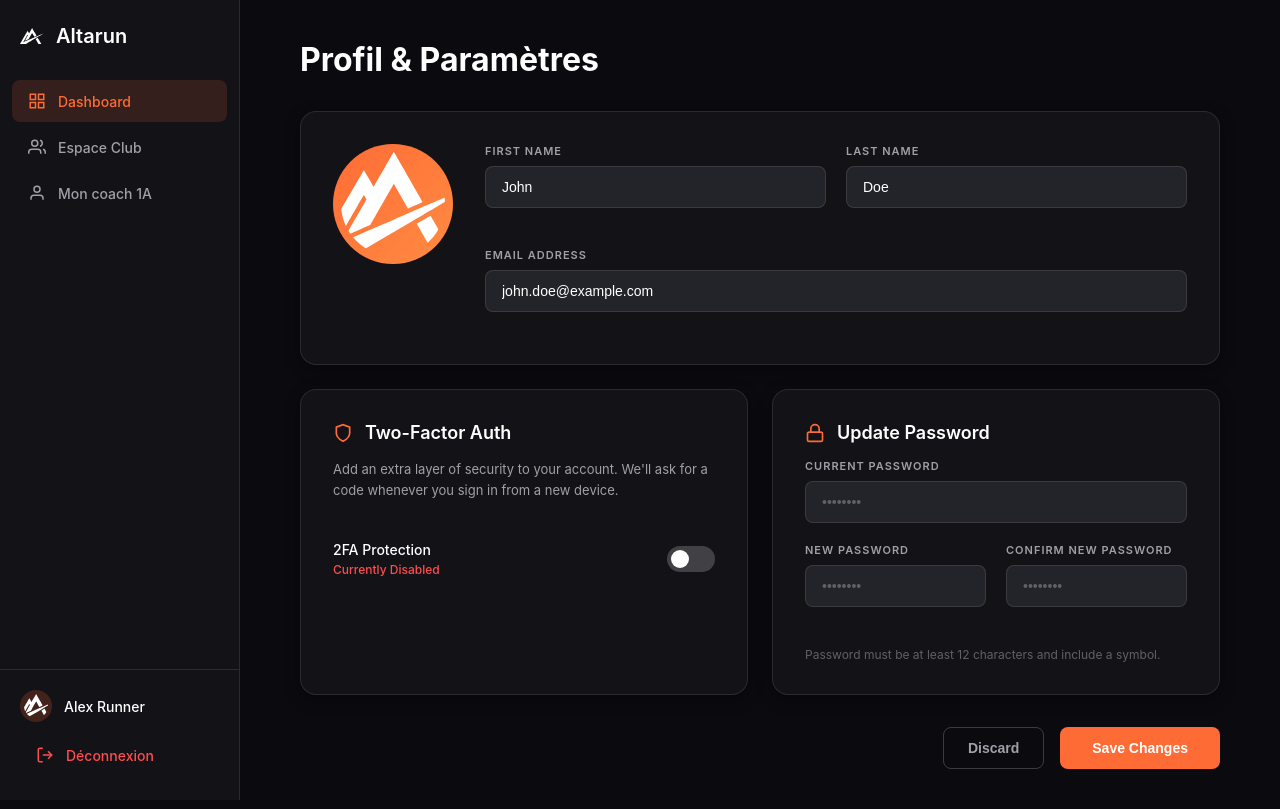
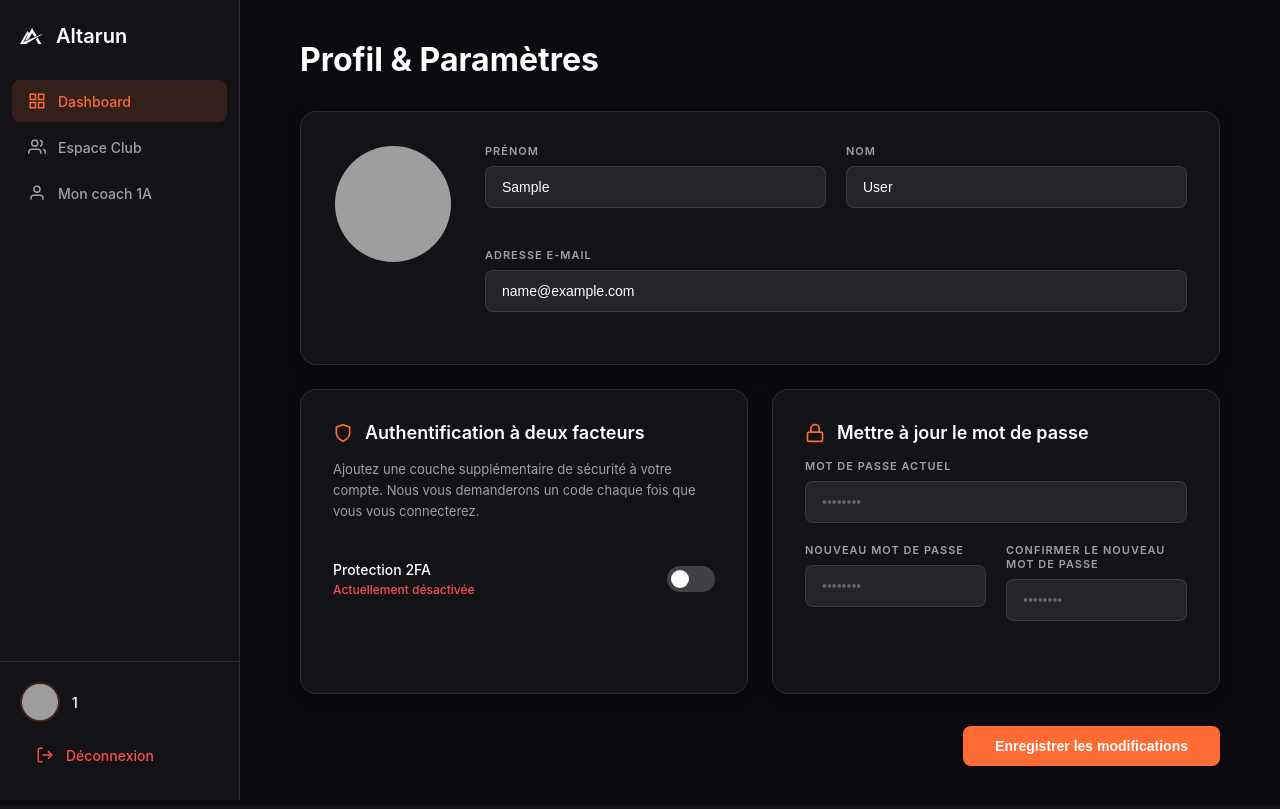
Before and after one commit to LeNonante/Altarun-app, a Flask app: page /settings in a window 1280 px wide. Run offline with Flask 3, Linux system fonts and the light colour scheme; a user stored in the database is signed in; a database or web service that is not in the repository returns one stand-in record (values such as "Sample title"); data that the repository does not hold is empty; some libraries are stand-ins or nearby versions; grey boxes are pictures that could not be loaded.

Commit message:
Chnagement settings (nom, prenom, mail) OK

```diff
--- a/api/database/models.py
+++ b/api/database/models.py
@@ -19,6 +19,8 @@ team_membership = db.Table('team_membership',
 class User(db.Model):
     id = db.Column(db.Integer, primary_key=True, autoincrement=True)
     username = db.Column(db.String(80), unique=True, nullable=False)
+    first_name = db.Column(db.String(80))
+    last_name = db.Column(db.String(80))
     password_hash = db.Column(db.String(200), nullable=False)
     is_2fa_enabled = db.Column(db.Boolean, default=False)
     two_fa_secret = db.Column(db.String(100))
@@ -26,6 +28,7 @@ class User(db.Model):
     strava_client_id = db.Column(db.String(100))
     strava_client_secret = db.Column(db.String(100))
     strava_refresh_token = db.Column(db.String(200))
+    email = db.Column(db.String(120), unique=True, nullable=False)
 
     # Relations d'administration
     managed_clubs = db.relationship('Club', backref='admin', lazy=True)
--- a/frontend/app.py
+++ b/frontend/app.py
@@ -1,4 +1,4 @@
-from flask import Flask, request, session, redirect, url_for, render_template
+from flask import Flask, request, session, redirect, url_for, render_template, Response
 import os
 from services.config import *
 from flask_login import LoginManager, UserMixin, login_user, login_required, logout_user, current_user
@@ -33,11 +33,28 @@ def load_user(user_id):
     return User(user_id)
 
 
-@app.route('/settings')
+@app.route('/settings', methods=['GET', 'POST'])
 @login_required
 def settings():
     context = {}
     context["version"] = app.config["APP_VERSION"]
+    infos = get_profile_info(current_user.id)
+    if infos:
+        context["first_name"] = infos.get("first_name", "")
+        context["last_name"] = infos.get("last_name", "")
+        context["email"] = infos.get("email", "")
+        context["username"] = infos.get("username", "")
+    if request.method == "POST":
+        if request.form.get("action") == "update_settings":
+            first_name = request.form.get("first_name")
+            last_name = request.form.get("last_name")
+            email = request.form.get("email")
+            if update_profile_info(current_user.id, first_name, last_name, email):
+                context["first_name"] = first_name
+                context["last_name"] = last_name
+                context["email"] = email
+            else:
+                context["error"] = "Failed to update profile information."
     return render_template('settings.html', **context)
 
 
@@ -86,8 +103,29 @@ def logout():
     response = redirect(url_for('login'))
     return response
 
-print(check_password("alice","alice123"))
-print(check_password("bob","wrongpassword"))
+@app.route('/profile-picture/<username>')
+@login_required
+def profile_picture(username):
+    # Le frontend demande l'image à l'API
+    api_url = f"{BASE_URL}/users/{username}/photo"
+
+    try:
+        # On récupère l'image depuis l'API (stream=True est important pour la mémoire)
+        resp = requests.get(api_url, stream=True)
+
+        if resp.status_code == 200:
+            # On renvoie l'image au navigateur exactement comme on l'a reçue
+            return Response(
+                resp.iter_content(chunk_size=1024),
+                content_type=resp.headers['Content-Type']
+            )
+        else:
+            # Si pas d'image, redirection vers l'avatar par défaut statique du front
+            return redirect(url_for('static', filename='images/logo.svg'))
+
+    except Exception:
+        return redirect(url_for('static', filename='images/logo.svg'))
+
 
 if __name__ == '__main__':
     app.run(host='0.0.0.0', port=5001, debug=False)
--- a/frontend/services/config.py
+++ b/frontend/services/config.py
@@ -27,3 +27,17 @@ def get_git_version():
 def check_password(username, password):
     r = requests.post(f"{BASE_URL}/auth", json={"username": username, "password": password})
     return r.status_code == 200
+
+def get_profile_info(username):
+    r = requests.get(f"{BASE_URL}/users/{username}")
+    if r.status_code == 200:
+        return r.json()
+    return None
+
+def update_profile_info(username, first_name, last_name, email):
+    r = requests.put(f"{BASE_URL}/users/{username}", json={
+        "first_name": first_name,
+        "last_name": last_name,
+        "email": email
+    })
+    return r.status_code == 200
--- a/frontend/static/css/settings.css
+++ b/frontend/static/css/settings.css
@@ -104,12 +104,12 @@ body::before {
 }
 
 .user-avatar {
-    width: 32px;
-    height: 32px;
+    width: 40px;
+    height: 40px;
     border-radius: 50%;
     object-fit: cover;
     background: rgba(255, 107, 53, 0.2);
-    padding: 4px;
+    padding: 2px;
 }
 
 .user-name {
@@ -180,8 +180,7 @@ body::before {
     height: 120px;
     border-radius: 50%;
     object-fit: cover;
-    background: linear-gradient(135deg, #ff6b35, #ff8c42);
-    padding: 8px;
+    padding: 2px;
     flex-shrink: 0;
 }
 
--- a/frontend/templates/settings.html
+++ b/frontend/templates/settings.html
@@ -48,8 +48,8 @@
             <div class="sidebar-footer">
                 <a href="{{ url_for('settings') }}" style ="text-decoration: none; color: inherit;">
                 <div class="user-profile">
-                        <img src="{{ url_for('static', filename='images/logo.svg') }}" alt="User Avatar" class="user-avatar">
-                        <span class="user-name">Alex Runner</span>
+                        <img src="{{ url_for('profile_picture', username=current_user.id) }}" alt="User Avatar" class="user-avatar">
+                        <span class="user-name">{{ current_user.id }}</span>
                 </div>
                 </a>
                 <a href="{{ url_for('logout') }}" class="logout-btn">
@@ -67,25 +67,31 @@
         <main class="main-content">
             <div class="content-wrapper">
                 <h1 class="page-title">Profil & Paramètres</h1>
-
+                <form method="POST" action="{{ url_for('settings') }}">
                 <!-- Profile Section -->
                 <div class="settings-card">
                     <div class="profile-header">
-                        <img src="{{ url_for('static', filename='images/logo.svg') }}" alt="Profile Picture" class="profile-picture">
+                        <img src="{{ url_for('profile_picture', username=current_user.id) }}" alt="Profile Picture" class="profile-picture">
                         <div class="profile-info">
                             <div class="form-row">
                                 <div class="form-group">
-                                    <label for="first-name">FIRST NAME</label>
-                                    <input type="text" id="first-name" name="first_name" value="John" placeholder="John">
+                                    <label for="first-name">Prénom</label>
+                                    {% if first_name is none %}
+                                        {% set first_name = "" %}
+                                    {% endif %}
+                                    <input type="text" id="first-name" name="first_name" value="{{ first_name }}" placeholder="John">
                                 </div>
                                 <div class="form-group">
-                                    <label for="last-name">LAST NAME</label>
-                                    <input type="text" id="last-name" name="last_name" value="Doe" placeholder="Doe">
+                                    <label for="last-name">Nom</label>
+                                    {% if last_name is none %}
+                                        {% set last_name = "" %}
+                                    {% endif %}
+                                    <input type="text" id="last-name" name="last_name" value="{{ last_name }}" placeholder="Doe">
                                 </div>
                             </div>
                             <div class="form-group">
-                                <label for="email">EMAIL ADDRESS</label>
-                                <input type="email" id="email" name="email" value="john.doe@example.com" placeholder="john.doe@example.com">
+                                <label for="email">Adresse e-mail</label>
+                                <input type="email" id="email" name="email" value="{{ email }}" placeholder="john.doe@example.com">
                             </div>
                         </div>
                     </div>
@@ -99,14 +105,14 @@
                             <svg width="20" height="20" viewBox="0 0 24 24" fill="none" stroke="#ff6b35" stroke-width="2">
                                 <path d="M12 22s8-4 8-10V5l-8-3-8 3v7c0 6 8 10 8 10z"></path>
                             </svg>
-                            <h3>Two-Factor Auth</h3>
+                            <h3>Authentification à deux facteurs</h3>
                         </div>
-                        <p class="card-description">Add an extra layer of security to your account. We'll ask for a code whenever you sign in from a new device.</p>
+                        <p class="card-description">Ajoutez une couche supplémentaire de sécurité à votre compte. Nous vous demanderons un code chaque fois que vous vous connecterez.</p>
 
                         <div class="toggle-container">
                             <div class="toggle-info">
-                                <span class="toggle-label">2FA Protection</span>
-                                <span class="toggle-status disabled">Currently Disabled</span>
+                                <span class="toggle-label">Protection 2FA</span>
+                                <span class="toggle-status disabled">Actuellement désactivée</span>
                             </div>
                             <label class="toggle-switch">
                                 <input type="checkbox" id="2fa-toggle">
@@ -122,33 +128,34 @@
                                 <rect x="3" y="11" width="18" height="11" rx="2" ry="2"></rect>
                                 <path d="M7 11V7a5 5 0 0 1 10 0v4"></path>
                             </svg>
-                            <h3>Update Password</h3>
+                            <h3>Mettre à jour le mot de passe</h3>
                         </div>
 
                         <div class="form-group">
-                            <label for="current-password">CURRENT PASSWORD</label>
+                            <label for="current-password">MOT DE PASSE ACTUEL</label>
                             <input type="password" id="current-password" name="current_password" placeholder="••••••••">
                         </div>
 
                         <div class="form-row">
                             <div class="form-group">
-                                <label for="new-password">NEW PASSWORD</label>
+                                <label for="new-password">NOUVEAU MOT DE PASSE</label>
                                 <input type="password" id="new-password" name="new_password" placeholder="••••••••">
                             </div>
                             <div class="form-group">
-                                <label for="confirm-password">CONFIRM NEW PASSWORD</label>
+                                <label for="confirm-password">CONFIRMER LE NOUVEAU MOT DE PASSE</label>
                                 <input type="password" id="confirm-password" name="confirm_password" placeholder="••••••••">
                             </div>
                         </div>
-                        <p class="password-hint">Password must be at least 12 characters and include a symbol.</p>
                     </div>
                 </div>
 
                 <!-- Action Buttons -->
                 <div class="action-buttons">
-                    <button type="button" class="btn-discard">Discard</button>
-                    <button type="submit" class="btn-save">Save Changes</button>
+                    <input type="hidden" name="csrf_token" value="{{ csrf_token() }}"/>
+                    <input type="hidden" name="action" value="update_settings">
+                    <button type="submit" class="btn-save">Enregistrer les modifications</button>
                 </div>
+                </form>
             </div>
         </main>
     </div>
@@ -160,11 +167,11 @@
 
         toggle.addEventListener('change', function() {
             if (this.checked) {
-                statusText.textContent = 'Currently Enabled';
+                statusText.textContent = 'Actuellement activée';
                 statusText.classList.remove('disabled');
                 statusText.classList.add('enabled');
             } else {
-                statusText.textContent = 'Currently Disabled';
+                statusText.textContent = 'Actuellement désactivée';
                 statusText.classList.remove('enabled');
                 statusText.classList.add('disabled');
             }
```
Also changed, not shown: api/main.py (+44 -2 lines).
